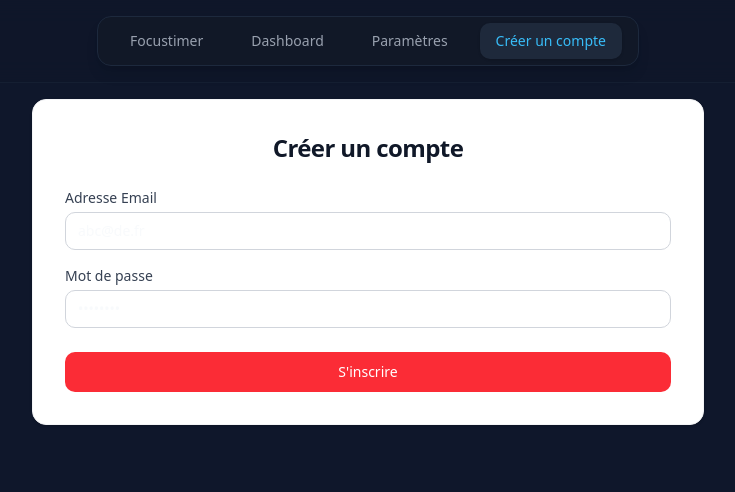
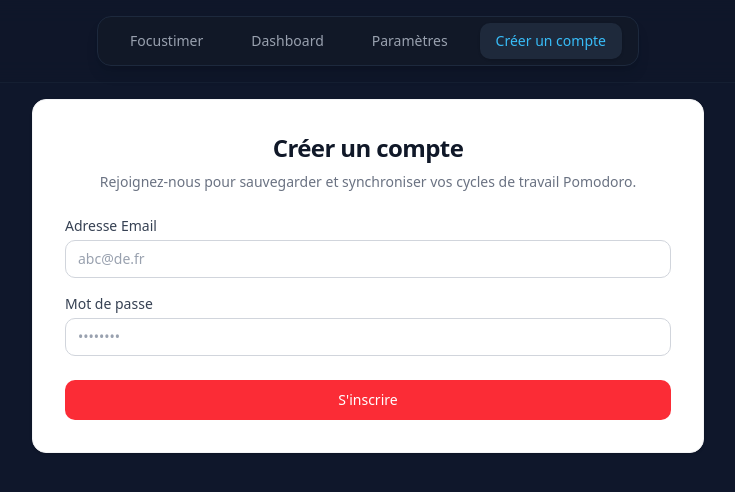
Before and after one commit to MDGav82/FocusTimer, a React (Vite) app: page /authentification in a window 1280 px wide. Shown: the top 492 px of the page, without its empty margins (272-1007 px from the left). Built offline with nearby package versions, Linux system fonts and the light colour scheme.

Commit message:
auth text color change

```diff
--- a/src/app/auth/AuthPage.tsx
+++ b/src/app/auth/AuthPage.tsx
@@ -19,7 +19,6 @@ export function AuthPage() {
     setError(null);
 
     try {
-      // Requête de création de compte vers le backend Elysia
       const data = await apiFetch(`/api/auth/register`, {
         method: "POST",
         body: JSON.stringify({ email, password }),
@@ -28,7 +27,6 @@ export function AuthPage() {
 
       const user = parseEntity(UserSchema, data) as User;
 
-      // Initialisation de la session locale IndexedDB
       await UserRepository.updateSessionMeta({
         lastUserId: user.id,
       });
@@ -44,12 +42,15 @@ export function AuthPage() {
   return (
     <div className="w-full max-w-2xl mx-auto space-y-8 pt-4 pb-4">
 
-      {/* Conteneur Formulaire*/}
+      {/* Carte d'inscription */}
       <div className="bg-white p-8 rounded-xl shadow-sm border border-gray-100 space-y-6">
         <div className="text-center space-y-2">
           <h2 className="text-2xl font-bold tracking-tight text-gray-900">
             Créer un compte
           </h2>
+          <p className="text-sm text-gray-500">
+            Rejoignez-nous pour sauvegarder et synchroniser vos cycles de travail Pomodoro.
+          </p>
         </div>
 
         {error && (
@@ -69,7 +70,7 @@ export function AuthPage() {
               value={email}
               onChange={(e) => setEmail(e.target.value)}
               placeholder="abc@de.fr"
-              className="w-full px-3 py-2 border border-gray-300 rounded-lg focus:outline-none focus:ring-2 focus:ring-red-500 text-sm"
+              className="w-full px-3 py-2 border border-gray-300 rounded-lg focus:outline-none focus:ring-2 focus:ring-red-500 text-sm text-gray-900 placeholder-gray-400 bg-white"
             />
           </div>
 
@@ -83,7 +84,7 @@ export function AuthPage() {
               value={password}
               onChange={(e) => setPassword(e.target.value)}
               placeholder="••••••••"
-              className="w-full px-3 py-2 border border-gray-300 rounded-lg focus:outline-none focus:ring-2 focus:ring-red-500 text-sm"
+              className="w-full px-3 py-2 border border-gray-300 rounded-lg focus:outline-none focus:ring-2 focus:ring-red-500 text-sm text-gray-900 placeholder-gray-400 bg-white"
             />
           </div>
 
```
